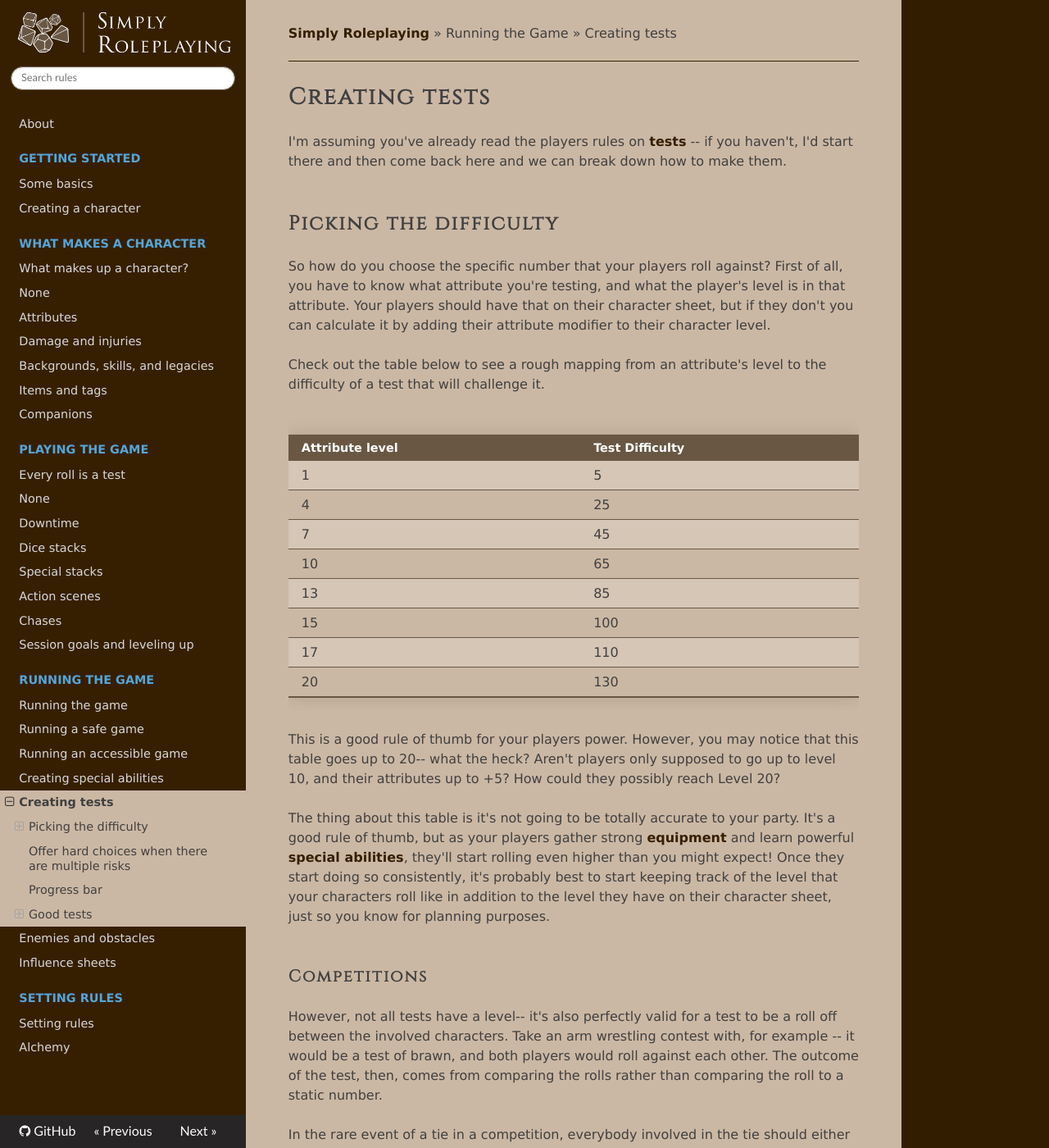
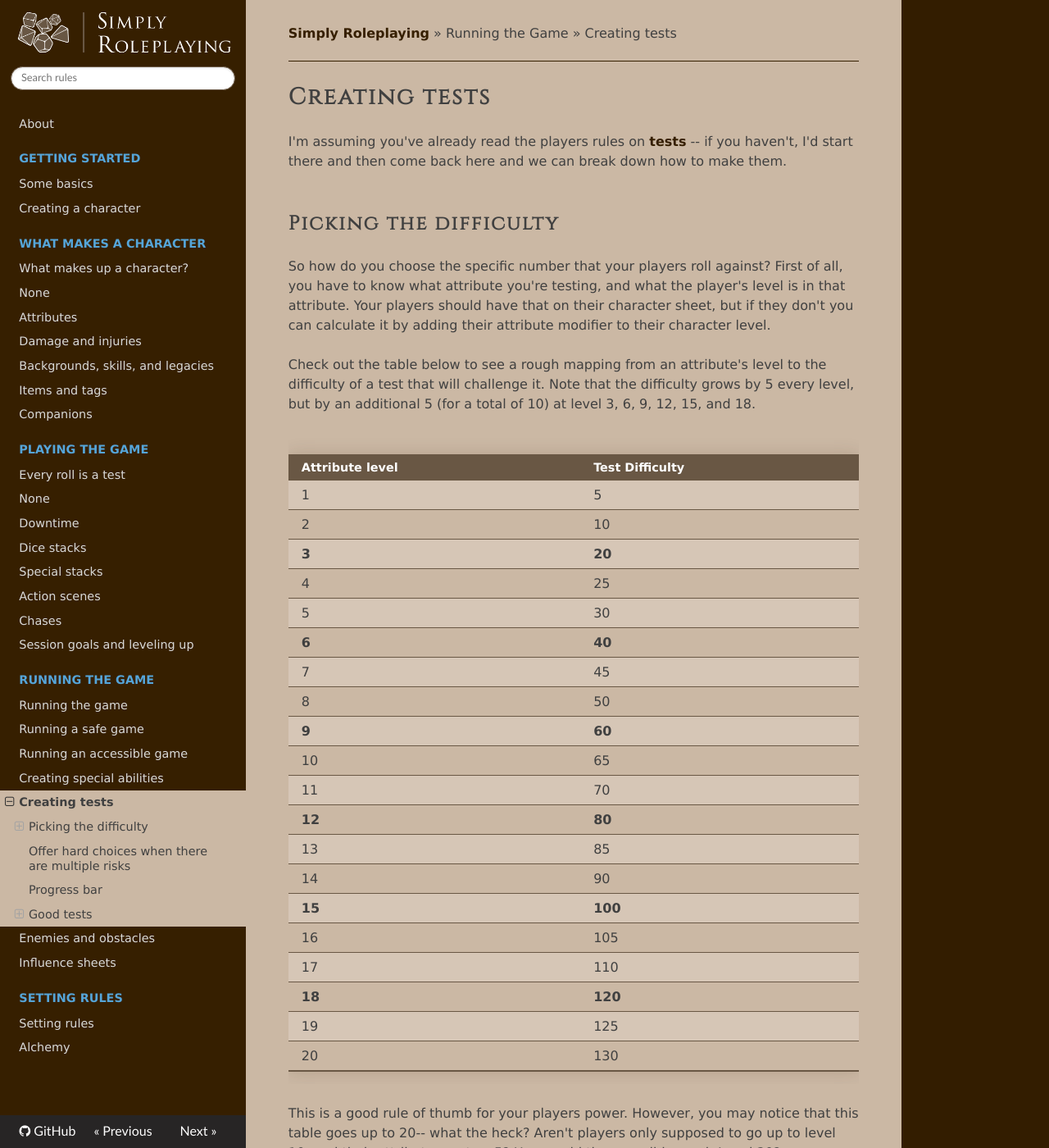
Before and after one commit to TheFifthRider/simply-roleplaying-webapp, an MkDocs documentation site: the page built from docs/running_the_game/creating_tests.md, in a window 1280 px wide and 1400 px high. Shown: the whole window at 82% size. Built offline with MkDocs 1.6.1, drawn with Linux system fonts in a browser that asks for light colours; nearby versions of some CDN libraries.

Commit message:
feat: Better math and accessibility

```diff
--- a/docs/running_the_game/creating_tests.md
+++ b/docs/running_the_game/creating_tests.md
@@ -4,17 +4,29 @@ I'm assuming you've already read the players rules on [tests](../gameplay/tests.
 ## Picking the difficulty
 So how do you choose the specific number that your players roll against? First of all, you have to know what attribute you're testing, and what the player's level is in that attribute. Your players should have that on their character sheet, but if they don't you can calculate it by adding their attribute modifier to their character level.
 
-Check out the table below to see a rough mapping from an attribute's level to the difficulty of a test that will challenge it.
+Check out the table below to see a rough mapping from an attribute's level to the difficulty of a test that will challenge it. Note that the difficulty grows by 5 every level, but by an additional 5 (for a total of 10) at level 3, 6, 9, 12, 15, and 18.
 
    | Attribute level | Test Difficulty |
    | --------------- | --------------- |
    | 1               | 5               |
+   | 2               | 10              |
+   | **3**               | **20**              |
    | 4               | 25              |
+   | 5               | 30              |
+   | **6**               | **40**              |
    | 7               | 45              |
+   | 8               | 50              |
+   | **9**               | **60**              |
    | 10              | 65              |
+   | 11              | 70              |
+   | **12**              | **80**              |
    | 13              | 85              |
-   | 15              | 100             |
+   | 14              | 90              |
+   | **15**              | **100**             |
+   | 16              | 105             |
    | 17              | 110             |
+   | **18**              | **120**             |
+   | 19              | 125             |
    | 20              | 130             |
 
 
```
Also changed, not shown: docs/character/attributes.md (+4 -4 lines), docs/running_the_game/enemies_and_obstacles.md (+12 -8 lines).
